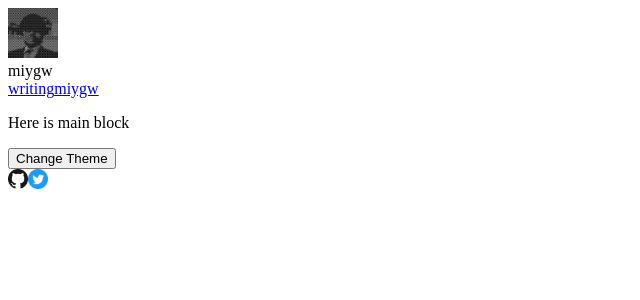
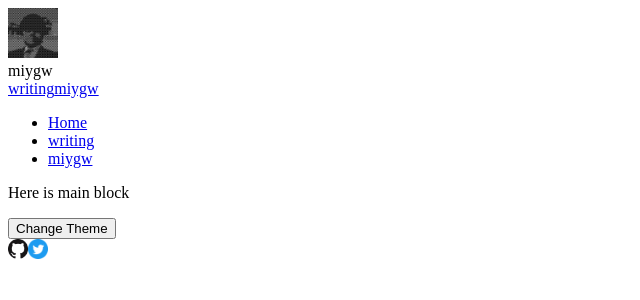
Before and after one commit to miygw/moi, a Next.js app: page / in a window 1280 px wide. Shown: the top 300 px of the page, without its empty margins (0-640 px from the left). Built offline with nearby package versions, Linux system fonts and the light colour scheme; no server answers.

Commit message:
feat: GlobalNavigation.tsx

```diff
--- a/src/components/layout/Layout.tsx
+++ b/src/components/layout/Layout.tsx
@@ -3,6 +3,7 @@ import { applyIsDark, isMatchTheme } from '../../lib/theme';
 import { ThemeContext } from '../provider/ThemeProvider';
 import Footer from './Footer';
 import Header from './header/Header';
+import GlobalNavigation from './sidebar/GlobalNavigation';
 
 /**
  * サイト全体の基本レイアウトを生成するコンポーネント
@@ -17,9 +18,12 @@ const Layout = ({ children }: PropsWithChildren<{}>) => {
   };
 
   return (
-    <div className='block mx-auto justify-center' onLoad={applyTheme}>
+    <div className='mx-auto' onLoad={applyTheme}>
       <Header />
-      <main className='mx-10 lg:mx-40'>{children}</main>
+      <div className='flex justify-center'>
+        <GlobalNavigation />
+        <main className='mx-10 lg:mx-40'>{children}</main>
+      </div>
       <Footer />
     </div>
   );
--- /dev/null
+++ b/src/components/layout/sidebar/GlobalNavigation.tsx
@@ -0,0 +1,48 @@
+import Link from 'next/link';
+
+// TODO: お前はconfigs行き
+const ItemInfos = [
+  {
+    href: '/',
+    text: 'Home',
+  },
+  {
+    href: '/writing',
+    text: 'writing',
+  },
+  {
+    href: '/miygw',
+    text: 'miygw',
+  },
+];
+
+const GlobalNavigation = () => {
+  return (
+    // TODO: 横幅は画面サイズに応じて変えないといけないぞ
+    <div className={`fixed left-0 min-h-full w-60 text-black dark:text-white`}>
+      <ul>
+        {ItemInfos.map((info) => (
+          <li key={info.text}>
+            <Item href={info.href} text={info.text} />
+          </li>
+        ))}
+      </ul>
+    </div>
+  );
+};
+
+// TODO: お前は別ファイル行き
+type ItemProps = {
+  href: string;
+  text: string;
+};
+
+const Item = ({ href, text }: ItemProps) => {
+  return (
+    <Link href={href}>
+      <a>{text}</a>
+    </Link>
+  );
+};
+
+export default GlobalNavigation;
```
